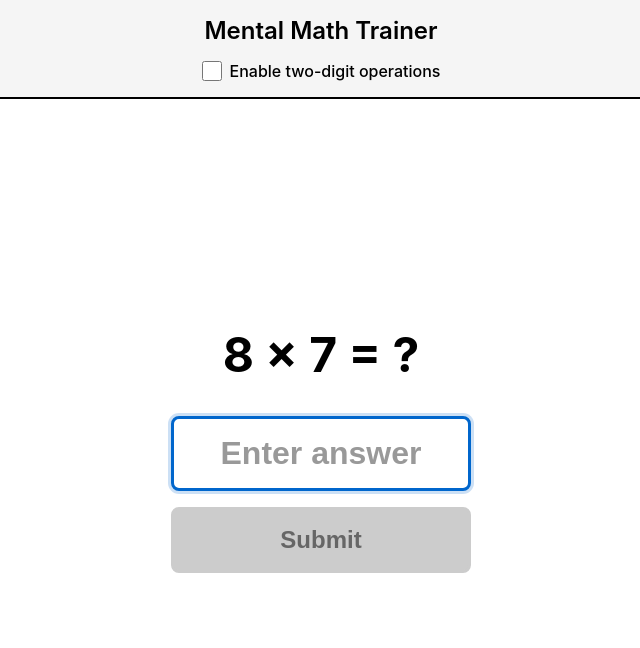
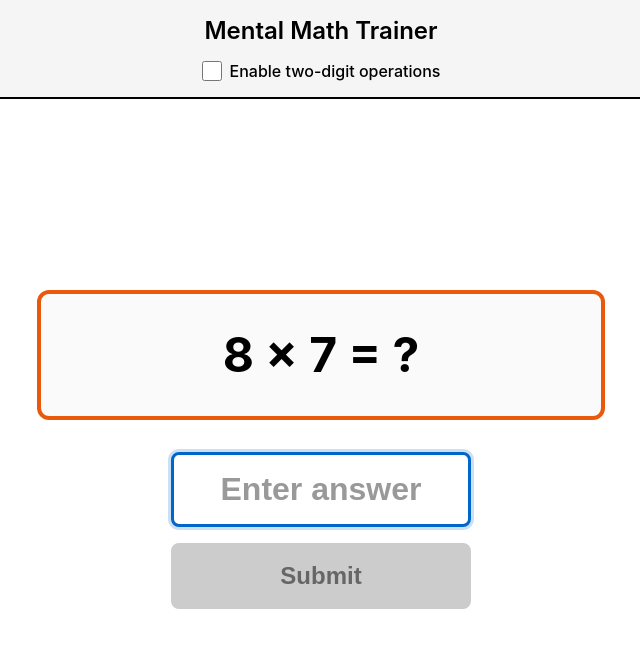
Before and after one commit to JaponBaligi/basic-math-trainer, a React (Vite) app: page / in a window 1280 px wide. Shown: the top 648 px of the page, without its empty margins (319-959 px from the left). Built offline with nearby package versions, Linux system fonts and the light colour scheme.

Commit message:
Add visual operation distinction with color-coded borders

```diff
--- a/src/App.css
+++ b/src/App.css
@@ -56,6 +56,10 @@
 .question-display {
   width: 100%;
   text-align: center;
+  border: 4px solid;
+  border-radius: 12px;
+  padding: 2rem;
+  background-color: #fafafa;
 }
 
 .question-text {
--- a/src/components/QuestionDisplay.tsx
+++ b/src/components/QuestionDisplay.tsx
@@ -1,5 +1,6 @@
 import type { Question } from '../types';
 import { formatOperation } from '../utils/formatOperation';
+import { getOperationColor } from '../utils/operationColors';
 
 interface QuestionDisplayProps {
   question: Question;
@@ -7,6 +8,7 @@ interface QuestionDisplayProps {
 
 export function QuestionDisplay({ question }: QuestionDisplayProps) {
   const operationSymbol = formatOperation(question.operation);
+  const operationColor = getOperationColor(question.operation);
 
   const formatOperand = (value: number | null): string => {
     return value === null ? '__' : String(value);
@@ -20,7 +22,7 @@ export function QuestionDisplay({ question }: QuestionDisplayProps) {
   };
 
   return (
-    <div className="question-display">
+    <div className="question-display" style={{ borderColor: operationColor }}>
       <div className="question-text">
         {formatOperand(question.operand1)} {operationSymbol} {formatOperand(question.operand2)} = {formatResult()}
       </div>
--- /dev/null
+++ b/src/utils/operationColors.ts
@@ -0,0 +1,11 @@
+import type { Operation } from '../types';
+
+export function getOperationColor(operation: Operation): string {
+  const colorMap: Record<Operation, string> = {
+    addition: '#2563eb',
+    subtraction: '#16a34a',
+    multiplication: '#ea580c',
+    division: '#9333ea',
+  };
+  return colorMap[operation];
+}
```
